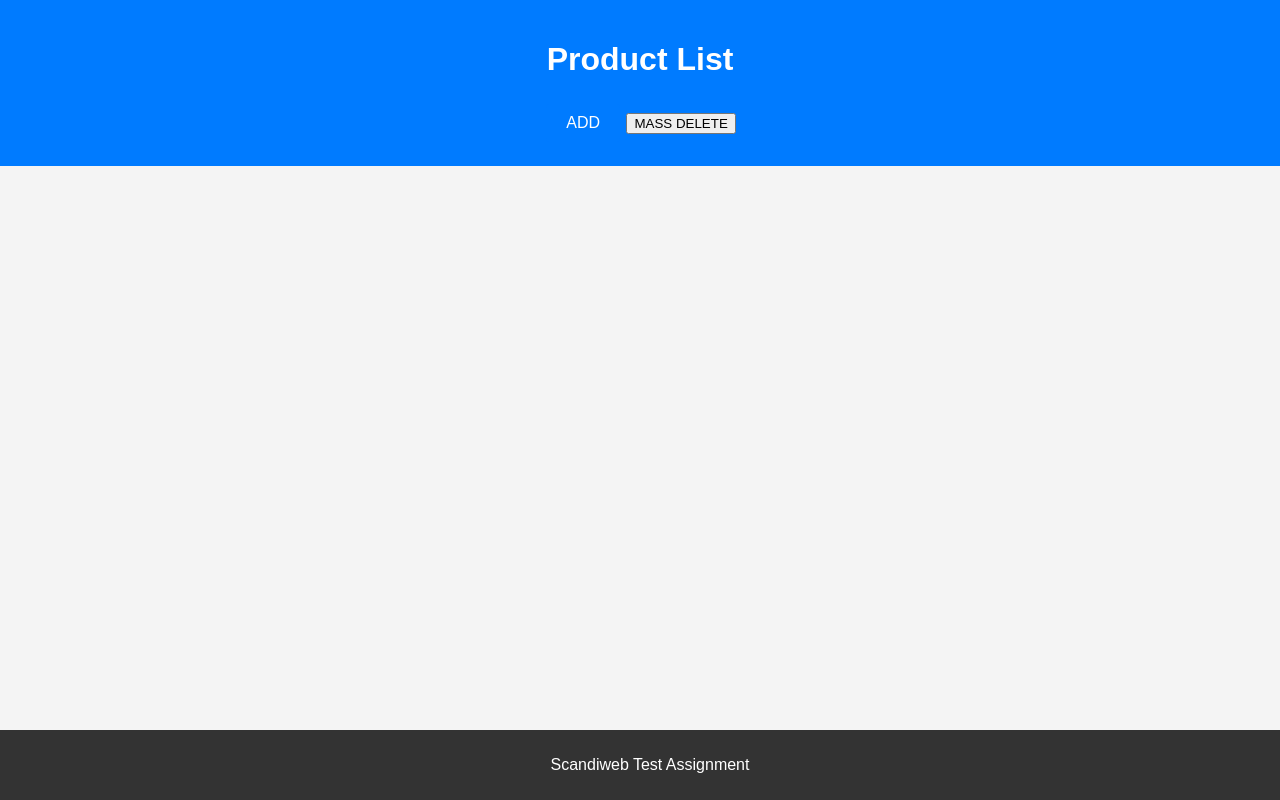
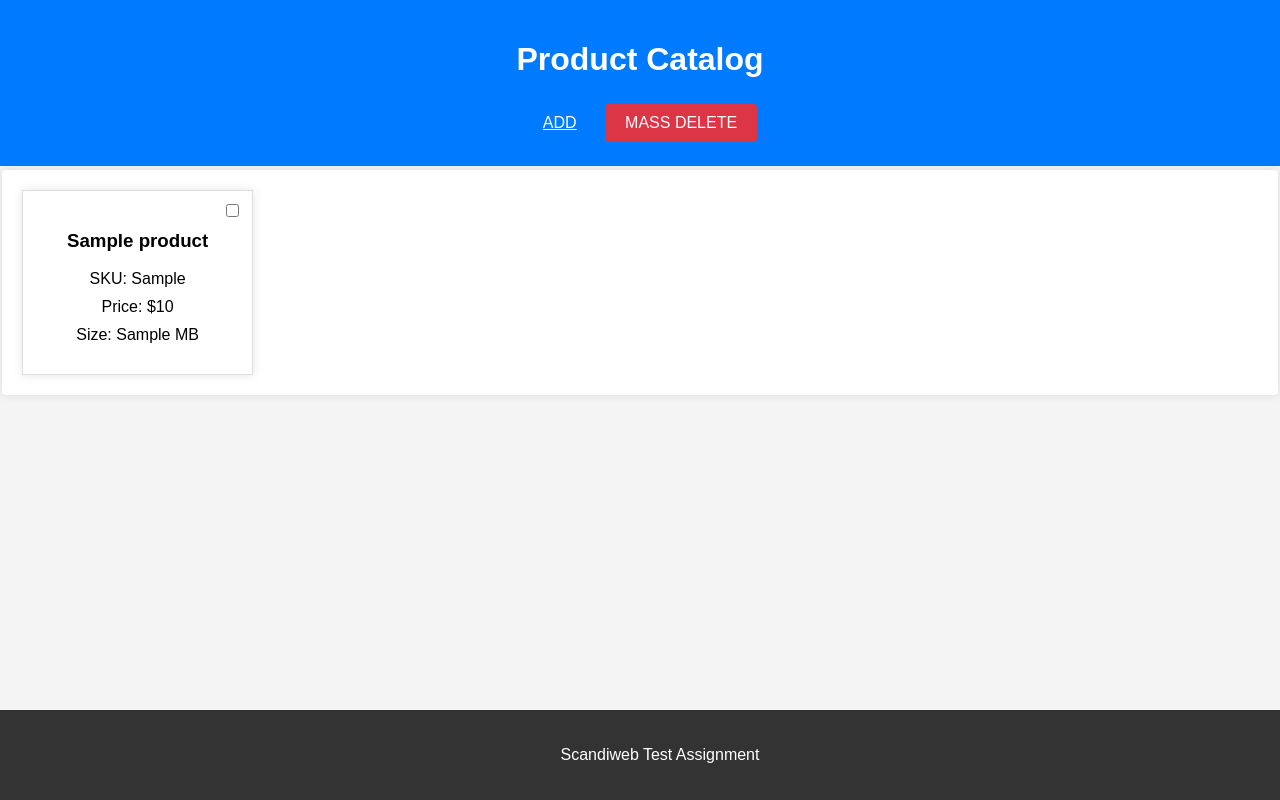
Before and after one commit to izoria1/full-stack-project-2-Product-catalog, a PHP site: page / in a window 1280 px wide. Run offline with PHP 8.4, Linux system fonts and the light colour scheme; tables that the repository leaves empty or names only in its code hold one stand-in row (values such as "Sample post").

Commit message:
Update 14  of project setup

```diff
--- a/classes/BookProduct.php
+++ b/classes/BookProduct.php
@@ -39,21 +39,12 @@ class BookProduct extends Product {
     // Static method to fetch all book products
     public static function fetchAll() {
         $db = Database::getInstance()->getConnection();
-        $query = "SELECT p.sku, p.name, p.price, b.weight
-                  FROM products p
-                  JOIN book_products b ON p.sku = b.sku
-                  WHERE p.type = 'book'";
+        $query = "SELECT p.sku, p.name, p.price, b.weight FROM products p JOIN book_products b ON p.sku = b.sku WHERE p.type = 'book'";
         $stmt = $db->prepare($query);
         $stmt->execute();
-        $books = $stmt->fetchAll(PDO::FETCH_ASSOC);
+        return $stmt->fetchAll(PDO::FETCH_ASSOC); // Return the data instead of echoing
+    }
 
-        foreach ($books as $book) {
-            echo "SKU: " . $book['sku'] . "\n";
-            echo "Name: " . $book['name'] . "\n";
-            echo "Price: $" . $book['price'] . "\n";
-            echo "Weight: " . $book['weight'] . " Kg\n\n";
-        }
-    }
 
     // Method to delete a product
     public function delete() {
--- a/classes/DVDProduct.php
+++ b/classes/DVDProduct.php
@@ -31,23 +31,10 @@ class DVDProduct extends Product {
 
     public static function fetchAll() {
         $db = Database::getInstance()->getConnection();
-
-        // Join the products table with the dvd_products table to fetch all DVD products
-        $query = "SELECT p.sku, p.name, p.price, d.size
-                  FROM products p
-                  INNER JOIN dvd_products d ON p.sku = d.sku";
-
+        $query = "SELECT p.sku, p.name, p.price, d.size FROM products p INNER JOIN dvd_products d ON p.sku = d.sku";
         $stmt = $db->prepare($query);
         $stmt->execute();
-
-        $products = $stmt->fetchAll(PDO::FETCH_ASSOC);
-
-        foreach ($products as $product) {
-            echo "SKU: " . $product['sku'] . "\n";
-            echo "Name: " . $product['name'] . "\n";
-            echo "Price: $" . $product['price'] . "\n";
-            echo "Size: " . $product['size'] . " MB\n\n";
-        }
+        return $stmt->fetchAll(PDO::FETCH_ASSOC); // Return the data instead of echoing
     }
 
     // Method to delete the product and its specific attributes
--- a/classes/FurnitureProduct.php
+++ b/classes/FurnitureProduct.php
@@ -58,27 +58,10 @@ class FurnitureProduct extends Product {
     // New static method for fetching all furniture products
     public static function fetchAll() {
         $db = Database::getInstance()->getConnection();
-
-        // SQL query to join base product table with the furniture-specific attributes table
         $query = "SELECT p.sku, p.name, p.price, f.height, f.width, f.length FROM products p INNER JOIN furniture_products f ON p.sku = f.sku WHERE p.type = 'furniture'";
-
         $stmt = $db->prepare($query);
         $stmt->execute();
-
-        // Fetch all matching records
-        $products = $stmt->fetchAll(PDO::FETCH_ASSOC);
-
-        if ($products) {
-            echo "Furniture Products Retrieved Successfully:\n";
-            foreach ($products as $product) {
-                echo "SKU: " . $product['sku'] . ", ";
-                echo "Name: " . $product['name'] . ", ";
-                echo "Price: $" . $product['price'] . ", ";
-                echo "Dimensions: " . $product['height'] . "x" . $product['width'] . "x" . $product['length'] . "\n";
-            }
-        } else {
-            echo "No furniture products found.\n";
-        }
+        return $stmt->fetchAll(PDO::FETCH_ASSOC); // Return the data instead of echoing
     }
 
     // Method to delete a furniture product by its SKU
--- a/public/add-product.php
+++ b/public/add-product.php
@@ -44,6 +44,6 @@
         <p>Scandiweb Test Assignment</p>
     </footer>
     <!-- Link to JavaScript for dynamic form handling -->
-    <script src="dynamicForm.js"></script>
+    <script src="js/dynamicForm.js"></script>
 </body>
 </html>
--- a/public/css/style.css
+++ b/public/css/style.css
@@ -6,18 +6,18 @@ body {
     background-color: #f4f4f4;
 }
 
+header, footer {
+    padding: 20px;
+    text-align: center;
+    color: #ffffff;
+}
+
 header {
     background-color: #007bff;
-    color: #ffffff;
-    padding: 20px;
-    text-align: center;
 }
 
 footer {
     background-color: #333;
-    color: #ffffff;
-    text-align: center;
-    padding: 10px;
     position: fixed;
     left: 0;
     bottom: 0;
@@ -28,50 +28,44 @@ section {
     padding: 20px;
 }
 
-/* Form styling */
+/* Form and Buttons Styling */
+form, .button, button[type="submit"] {
+    border-radius: 4px;
+    padding: 10px 20px;
+    text-align: center;
+    display: inline-block;
+    margin: 4px 2px;
+    font-size: 16px;
+    cursor: pointer;
+}
+
 form {
     background: #ffffff;
-    padding: 20px;
-    border-radius: 8px;
     box-shadow: 0 0 10px rgba(0,0,0,0.1);
 }
 
-label {
+label, input[type="text"], input[type="number"], select {
     display: block;
-    margin-bottom: 5px;
+    width: 100%;
+    margin-bottom: 20px;
 }
 
-input[type="text"],
-input[type="number"],
-select {
-    width: 100%;
+input[type="text"], input[type="number"], select {
     padding: 10px;
-    margin-bottom: 20px;
     border: 1px solid #ddd;
-    border-radius: 4px;
 }
 
-button[type="submit"],
-.button {
+.button, button[type="submit"] {
     background-color: #007bff;
     color: #ffffff;
     border: none;
-    padding: 10px 20px;
-    text-align: center;
-    text-decoration: none;
-    display: inline-block;
-    margin: 4px 2px;
-    cursor: pointer;
-    border-radius: 4px;
-    font-size: 16px;
 }
 
-.button:hover,
-button[type="submit"]:hover {
+.button:hover, button[type="submit"]:hover {
     background-color: #0056b3;
 }
 
-/* Product List Page */
+/* Product List Page Styling */
 #product-list {
     display: grid;
     grid-template-columns: repeat(auto-fill, minmax(200px, 1fr));
@@ -82,28 +76,33 @@ button[type="submit"]:hover {
 .product-item {
     background: #ffffff;
     border: 1px solid #ddd;
+    box-shadow: 0 0 10px rgba(0,0,0,0.1);
     padding: 20px;
-    border-radius: 4px;
-    box-shadow: 0 0 10px rgba(0,0,0,0.1);
+    position: relative;
 }
 
-.product-item h2 {
-    font-size: 20px;
+.product-item h2, .product-item p {
     margin: 0 0 10px;
 }
 
-.product-item p {
-    margin: 0;
+/* Action Buttons and Checkbox */
+.delete-checkbox {
+    position: absolute;
+    top: 10px;
+    right: 10px;
+}
+
+#delete-product-btn {
+    background-color: #dc3545; /* Red color for deletion */
+}
+
+#delete-product-btn:hover {
+    background-color: #c82333;
 }
 
 /* Responsive adjustments */
 @media (max-width: 600px) {
-    header, footer {
-        text-align: center;
-    }
-
-    .button,
-    button[type="submit"] {
+    .button, button[type="submit"] {
         width: 100%;
         margin: 10px 0;
     }
--- a/public/index.php
+++ b/public/index.php
@@ -1,28 +1,48 @@
-
-
 <!DOCTYPE html>
 <html lang="en">
 <head>
     <meta charset="UTF-8">
     <meta name="viewport" content="width=device-width, initial-scale=1.0">
-    <title>Product List</title>
-    <!-- Link to CSS -->
+    <title>Product Catalog</title>
     <link rel="stylesheet" href="css/style.css">
+    <script src="https://ajax.googleapis.com/ajax/libs/jquery/3.5.1/jquery.min.js"></script>
 </head>
 <body>
     <header>
-        <h1>Product List</h1>
-        <div>
-            <a href="add-product.php" class="button">ADD</a>
-            <button id="delete-product-btn">MASS DELETE</button>
-        </div>
+        <h1>Product Catalog</h1>
+        <a href="add-product.php" class="button">ADD</a>
+        <button id="delete-product-btn" class="button">MASS DELETE</button>
     </header>
-    <section id="product-list">
-        <!-- Product items will be dynamically loaded here -->
-    </section>
+    <form id="product-list" method="post">
+        <?php
+        require_once '../classes/Database.php';
+        require_once '../classes/DVDProduct.php';
+        require_once '../classes/BookProduct.php';
+        require_once '../classes/FurnitureProduct.php';
+
+        // Fetch all products
+        $allProducts = array_merge(DVDProduct::fetchAll(), BookProduct::fetchAll(), FurnitureProduct::fetchAll());
+        // Sort products by SKU
+        usort($allProducts, function ($a, $b) { return $a['sku'] <=> $b['sku']; });
+
+        foreach ($allProducts as $product) {
+            echo "<div class='product-item'>";
+            echo "<input type='checkbox' class='delete-checkbox' name='delete-checkbox[]' value='{$product['sku']}' />";
+            echo "<h3>{$product['name']}</h3><p>SKU: {$product['sku']}</p><p>Price: \${$product['price']}</p>";
+            if (isset($product['size'])) {
+                echo "<p>Size: {$product['size']} MB</p>";
+            } elseif (isset($product['weight'])) {
+                echo "<p>Weight: {$product['weight']} Kg</p>";
+            } elseif (isset($product['dimensions'])) {
+                echo "<p>Dimensions: {$product['dimensions']}</p>";
+            }
+            echo "</div>";
+        }
+        ?>
+    </form>
     <footer>
         <p>Scandiweb Test Assignment</p>
     </footer>
-    <script src="script.js"></script>
+    <script src="js/script.js"></script>
 </body>
 </html>
--- /dev/null
+++ b/public/js/script.js
@@ -0,0 +1,23 @@
+$(document).ready(function () {
+    $('#delete-product-btn').click(function () {
+        const confirmed = confirm('Are you sure you want to delete the selected products?');
+        if (confirmed) {
+            const skusToDelete = $('.delete-checkbox:checked').map(function () {
+                return this.value;
+            }).get();
+
+            $.ajax({
+                url: '../actions/delete_product_action.php', // Path to your delete action
+                type: 'POST',
+                data: {skus: skusToDelete},
+                success: function(response) {
+                    // Reload the page to reflect the changes
+                    location.reload();
+                },
+                error: function() {
+                    alert('Error deleting products.');
+                }
+            });
+        }
+    });
+});
```
Also changed, not shown: actions/delete_product_action.php (added, +40 -0 lines), public/js/dynamicForm.js (renamed from public/dynamicForm.js).
